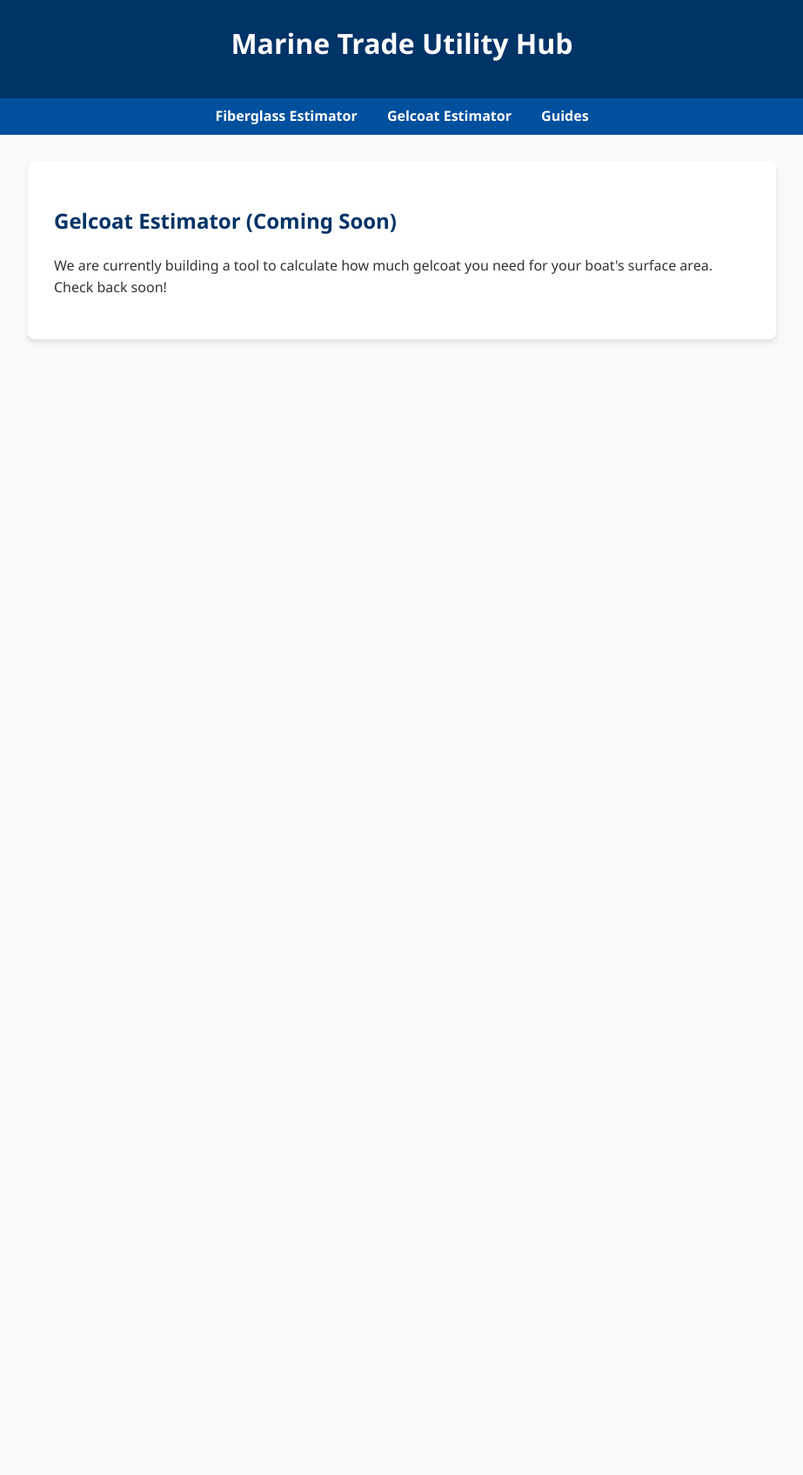
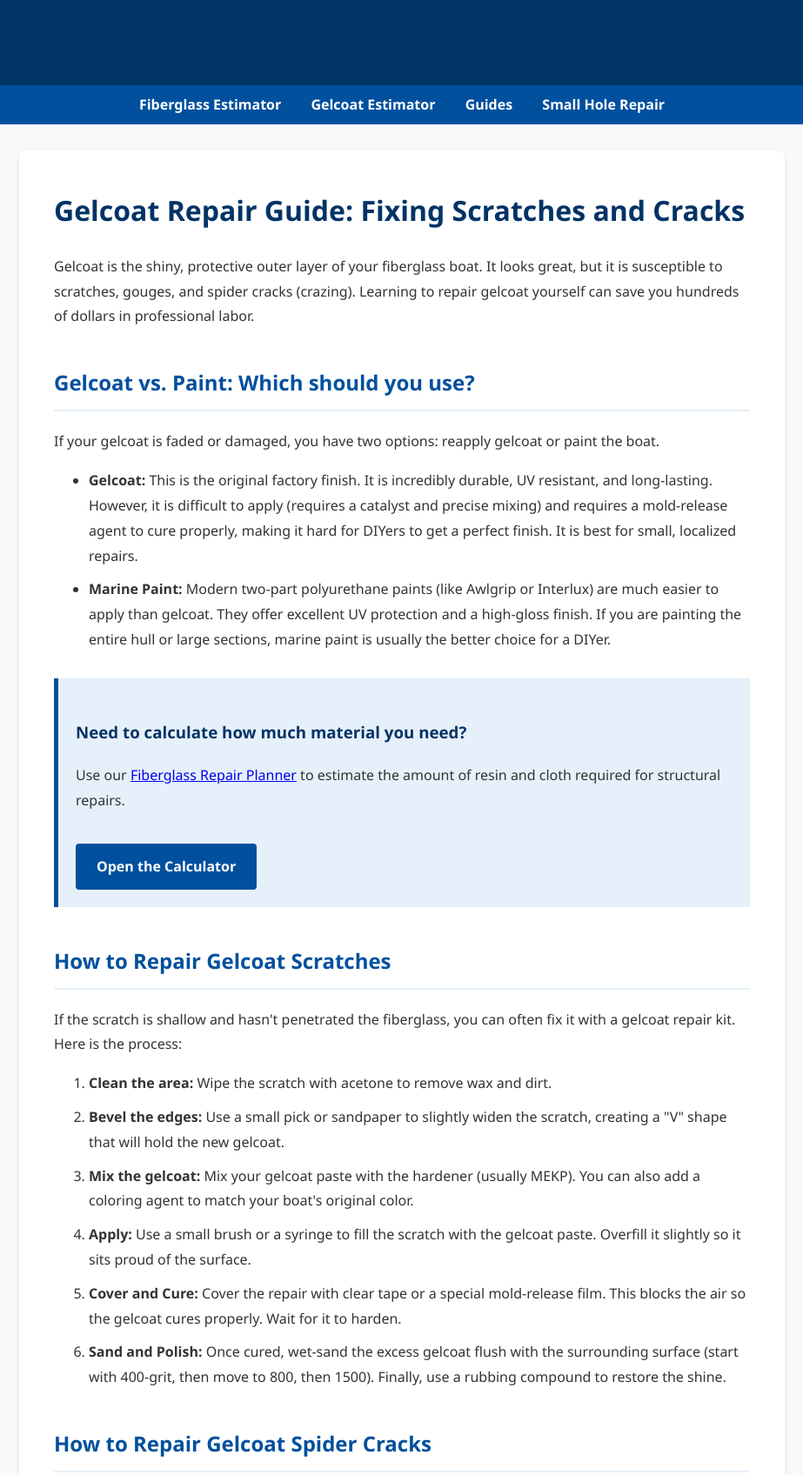
Before and after one commit to dewetandrei-dotcom/marine-trade-utility-hub, a plain HTML site: page gelcoat.html in a window 1280 px wide. Shown: the part 13-1709 px from the top of the page at 87% size, without its empty margins (178-1101 px from the left). Before the commit the page ends 800 px from the top, so only its background shows below. Drawn offline with Linux system fonts and the light colour scheme.

Commit message:
Update gelcoat.html

```diff
--- a/gelcoat.html
+++ b/gelcoat.html
@@ -3,26 +3,70 @@
 <head>
     <meta charset="UTF-8">
     <meta name="viewport" content="width=device-width, initial-scale=1.0">
-    <title>Gelcoat Estimator | Marine Trade Utility Hub</title>
+    <title>Gelcoat Repair Guide: Fixing Scratches and Cracks | Marine Trade Utility Hub</title>
+    <meta name="description" content="Learn how to repair gelcoat on your boat. Step-by-step guide for fixing scratches, gouges, and cracks, plus tips on gelcoat vs paint.">
     <style>
-        body { font-family: 'Segoe UI', sans-serif; margin: 0; background-color: #f9f9f9; color: #333; line-height: 1.6; }
+        body { font-family: 'Segoe UI', Tahoma, Geneva, Verdana, sans-serif; margin: 0; padding: 0; background-color: #f9f9f9; color: #333; line-height: 1.8; }
         header { background-color: #003366; color: white; padding: 1rem 0; text-align: center; }
         nav { background-color: #00509e; padding: 0.5rem; text-align: center; }
         nav a { color: white; text-decoration: none; margin: 0 15px; font-weight: bold; }
-        .container { max-width: 800px; margin: 30px auto; background: white; padding: 30px; border-radius: 8px; box-shadow: 0 4px 6px rgba(0,0,0,0.1); }
-        h2 { color: #003366; }
+        nav a:hover { text-decoration: underline; }
+        .container { max-width: 800px; margin: 30px auto; background: white; padding: 40px; border-radius: 8px; box-shadow: 0 4px 6px rgba(0,0,0,0.1); }
+        h1 { color: #003366; margin-top: 0; }
+        h2 { color: #00509e; border-bottom: 2px solid #e6f0fa; padding-bottom: 10px; margin-top: 40px; }
+        h3 { color: #003366; margin-top: 25px; }
+        p { margin-bottom: 15px; }
+        ul, ol { margin-bottom: 20px; }
+        li { margin-bottom: 10px; }
+        .highlight-box { background-color: #e6f0fa; border-left: 5px solid #00509e; padding: 20px; margin: 30px 0; }
+        .cta-btn { display: inline-block; background-color: #00509e; color: white; padding: 12px 24px; text-decoration: none; border-radius: 4px; font-weight: bold; margin-top: 20px; }
+        .cta-btn:hover { background-color: #003366; }
     </style>
 </head>
 <body>
-    <header><h1>Marine Trade Utility Hub</h1></header>
+    <header>
+        <h1>Marine Trade Utility Hub</h1>
+    </header>
     <nav>
         <a href="index.html">Fiberglass Estimator</a>
         <a href="gelcoat.html">Gelcoat Estimator</a>
         <a href="guides.html">Guides</a>
+        <a href="small-hole-repair.html">Small Hole Repair</a>
     </nav>
     <div class="container">
-        <h2>Gelcoat Estimator (Coming Soon)</h2>
-        <p>We are currently building a tool to calculate how much gelcoat you need for your boat's surface area. Check back soon!</p>
+        <h1>Gelcoat Repair Guide: Fixing Scratches and Cracks</h1>
+        <p>Gelcoat is the shiny, protective outer layer of your fiberglass boat. It looks great, but it is susceptible to scratches, gouges, and spider cracks (crazing). Learning to repair gelcoat yourself can save you hundreds of dollars in professional labor.</p>
+
+        <h2>Gelcoat vs. Paint: Which should you use?</h2>
+        <p>If your gelcoat is faded or damaged, you have two options: reapply gelcoat or paint the boat.</p>
+        <ul>
+            <li><strong>Gelcoat:</strong> This is the original factory finish. It is incredibly durable, UV resistant, and long-lasting. However, it is difficult to apply (requires a catalyst and precise mixing) and requires a mold-release agent to cure properly, making it hard for DIYers to get a perfect finish. It is best for small, localized repairs.</li>
+            <li><strong>Marine Paint:</strong> Modern two-part polyurethane paints (like Awlgrip or Interlux) are much easier to apply than gelcoat. They offer excellent UV protection and a high-gloss finish. If you are painting the entire hull or large sections, marine paint is usually the better choice for a DIYer.</li>
+        </ul>
+
+        <div class="highlight-box">
+            <h3>Need to calculate how much material you need?</h3>
+            <p>Use our <a href="index.html">Fiberglass Repair Planner</a> to estimate the amount of resin and cloth required for structural repairs.</p>
+            <a href="index.html" class="cta-btn">Open the Calculator</a>
+        </div>
+
+        <h2>How to Repair Gelcoat Scratches</h2>
+        <p>If the scratch is shallow and hasn't penetrated the fiberglass, you can often fix it with a gelcoat repair kit. Here is the process:</p>
+        <ol>
+            <li><strong>Clean the area:</strong> Wipe the scratch with acetone to remove wax and dirt.</li>
+            <li><strong>Bevel the edges:</strong> Use a small pick or sandpaper to slightly widen the scratch, creating a "V" shape that will hold the new gelcoat.</li>
+            <li><strong>Mix the gelcoat:</strong> Mix your gelcoat paste with the hardener (usually MEKP). You can also add a coloring agent to match your boat's original color.</li>
+            <li><strong>Apply:</strong> Use a small brush or a syringe to fill the scratch with the gelcoat paste. Overfill it slightly so it sits proud of the surface.</li>
+            <li><strong>Cover and Cure:</strong> Cover the repair with clear tape or a special mold-release film. This blocks the air so the gelcoat cures properly. Wait for it to harden.</li>
+            <li><strong>Sand and Polish:</strong> Once cured, wet-sand the excess gelcoat flush with the surrounding surface (start with 400-grit, then move to 800, then 1500). Finally, use a rubbing compound to restore the shine.</li>
+        </ol>
+
+        <h2>How to Repair Gelcoat Spider Cracks</h2>
+        <p>Spider cracks (or crazing) are small, web-like cracks in the gelcoat. They are usually caused by stress or impact. To fix them, you must grind out the cracks completely (down to the fiberglass) with a Dremel tool, clean with acetone, fill with thickened epoxy, and then apply a new layer of gelcoat.</p>
+
+        <h2>How much does a gelcoat repair cost?</h2>
+        <p>A professional gelcoat repair can cost anywhere from $150 to $500 for a small area, depending on the size and the shop's hourly rate. A DIY gelcoat repair kit typically costs between $30 and $80 and contains enough materials for multiple repairs.</p>
+
     </div>
 </body>
 </html>
```
